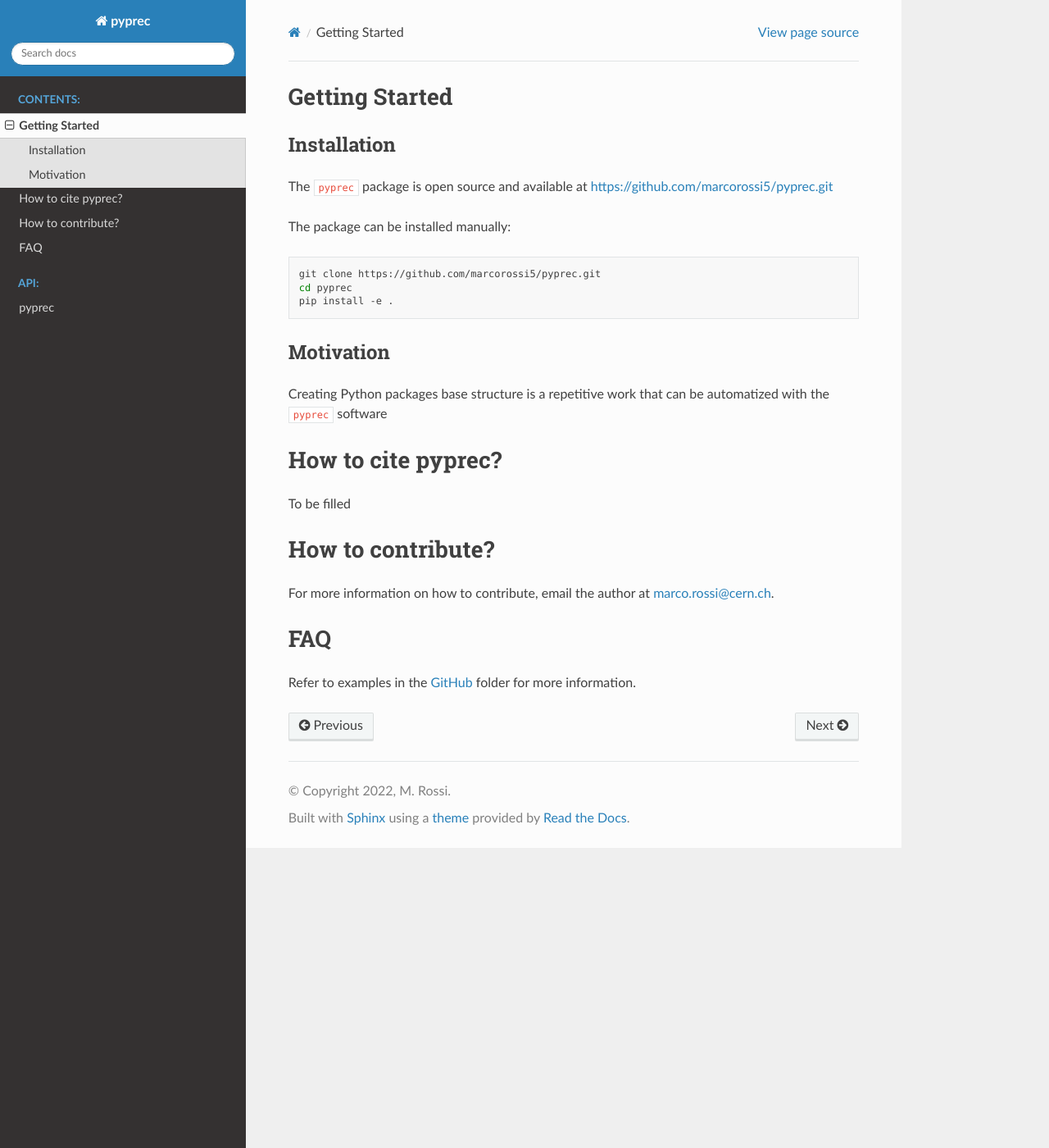
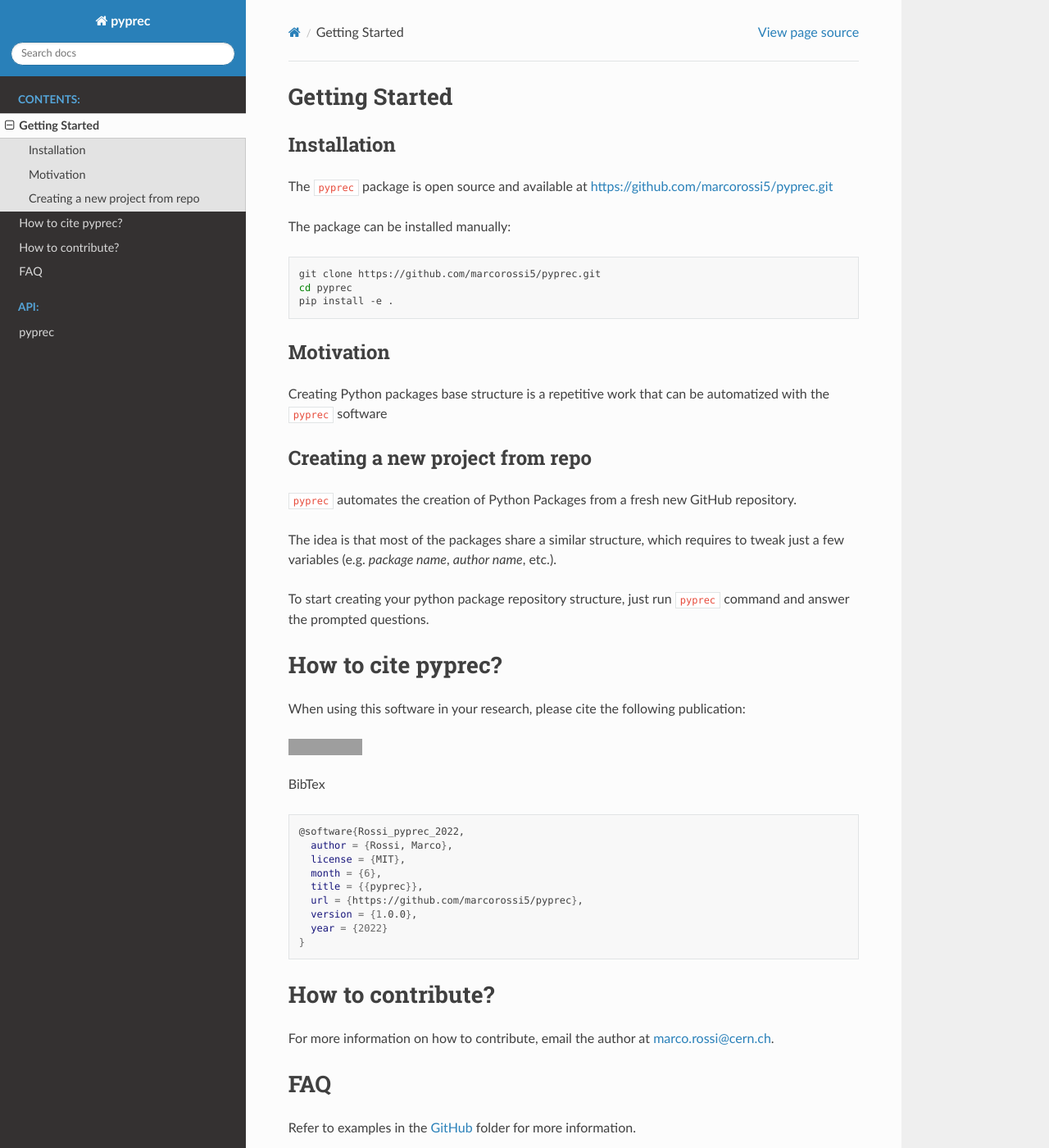
Before and after one commit to marcorossi5/pyprec, a Sphinx documentation site: the page built from docs/source/introduction.rst, in a window 1280 px wide and 1400 px high. Shown: the whole window at 82% size. Built offline with Sphinx 7.4.7 and the Read the Docs theme 2.0.0, drawn with Linux system fonts in a browser that asks for light colours; grey boxes are pictures that could not be loaded.

Commit message:
add workflows, rtd docs

```diff
--- a/docs/source/introduction.rst
+++ b/docs/source/introduction.rst
@@ -20,10 +20,40 @@ Motivation
 Creating Python packages base structure is a repetitive work that can be
 automatized with the ``pyprec`` software
 
+Creating a new project from repo
+--------------------------------
+
+``pyprec`` automates the creation of Python Packages from a fresh new GitHub
+repository.
+
+The idea is that most of the packages share a similar structure, which requires
+to tweak just a few variables (e.g. `package name`, `author name`, etc.).
+
+To start creating your python package repository structure, just run ``pyprec``
+command and answer the prompted questions.
+
 How to cite pyprec?
 ===================
 
-To be filled
+When using this software in your research, please cite the following publication:
+
+.. image:: https://zenodo.org/badge/501281838.svg
+   :alt: zenodo_badge
+   :target: https://zenodo.org/badge/latestdoi/501281838
+
+BibTex
+
+.. code-block:: bash
+
+  @software{Rossi_pyprec_2022,
+    author = {Rossi, Marco},
+    license = {MIT},
+    month = {6},
+    title = {{pyprec}},
+    url = {https://github.com/marcorossi5/pyprec},
+    version = {1.0.0},
+    year = {2022}
+  }
 
 How to contribute?
 ==================
--- a/docs/source/pyprec.rst
+++ b/docs/source/pyprec.rst
@@ -8,7 +8,6 @@ Subpackages
    :maxdepth: 4
 
    pyprec.scripts
-   pyprec.templates
    pyprec.utils
 
 Submodules
--- a/src/pyprec/templates/main_script.inc
+++ b/src/pyprec/templates/main_script.inc
@@ -4,4 +4,5 @@ from $pkgname import PACKAGE
 logger = logging.getLogger(PACKAGE)
 
 def main():
+    """Defines the $pkgname entry point."""
     logger.info(f"Welcome to the {PACKAGE} package !!")
```
Also changed, not shown: README.md (+2 -0 lines), docs/source/pyprec.templates.rst (deleted, +0 -10 lines), .readthedocs.yml (added), 4 other files.
